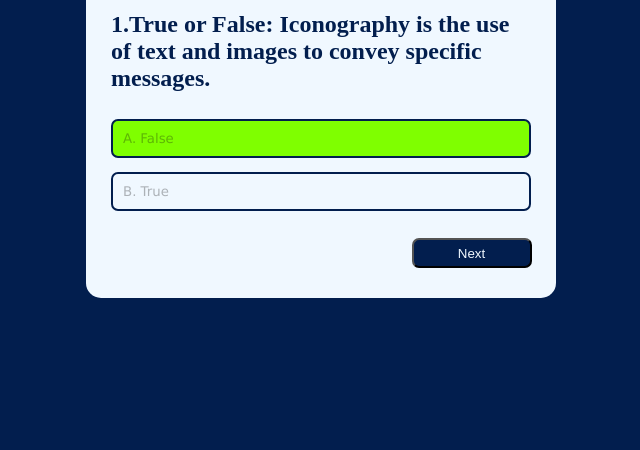
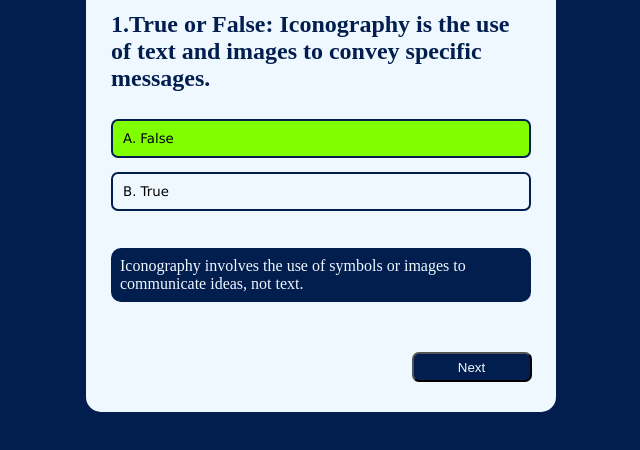
Before and after one commit to rahulambhore21/Quiz-App, a plain HTML site: page index.html in a window 1280 px wide. Both pictures are taken after a click on the button "A. False". Shown: the part 188-638 px from the top of the page, without its empty margins (319-959 px from the left). Drawn offline with Linux system fonts and the light colour scheme.

Commit message:
update explanation

```diff
--- a/index.js
+++ b/index.js
@@ -2,16 +2,18 @@ const questions = [
   {
     question: "True or False: Iconography is the use of text and images to convey specific messages.",
     options: [
-      { text: "A. False", correct: true  },
+      { text: "A. False", correct: true },
       { text: "B. True", correct: false }
-    ]
+    ],
+    explanation: "Iconography involves the use of symbols or images to communicate ideas, not text."
   },
   {
     question: "Repeating design patterns or templates in a presentation is advisable?",
     options: [
       { text: "A. Yes", correct: true },
       { text: "B. No", correct: false }
-    ]
+    ],
+    explanation: "Repeating design patterns or templates helps maintain consistency and cohesion throughout the presentation."
   },
   {
     question: "Basics of presentation includes all except:",
@@ -20,7 +22,8 @@ const questions = [
       { text: "B. Visually pleasing", correct: false },
       { text: "C. Research on the topic", correct: false },
       { text: "D. Blindly reading the presentation", correct: true }
-    ]
+    ],
+    explanation: "Blindly reading the presentation is not a part of good presentation basics, as it reduces engagement."
   },
   {
     question: "Wordy text can be made concise by:",
@@ -29,7 +32,8 @@ const questions = [
       { text: "B. Practicing reading fast", correct: false },
       { text: "C. Using bullet points in necessary slides", correct: true },
       { text: "D. Keeping the text as it is", correct: false }
-    ]
+    ],
+    explanation: "Using bullet points helps condense information and make it easier to digest."
   },
   {
     question: "Which of the following comes under visual design?",
@@ -38,7 +42,8 @@ const questions = [
       { text: "B. Typography", correct: false },
       { text: "C. Layout and color", correct: false },
       { text: "D. All of the above", correct: true }
-    ]
+    ],
+    explanation: "Visual design includes all elements such as images, typography, layout, and color to create an effective design."
   },
   {
     question: "How does typography impact the user experience?",
@@ -47,9 +52,11 @@ const questions = [
       { text: "B. It adds complexity to the text", correct: false },
       { text: "C. It affects readability and tone", correct: true },
       { text: "D. It plays no role at all", correct: false }
-    ]
+    ],
+    explanation: "Typography affects both the readability of the text and the tone it conveys to the audience."
   }
 ];
+
 
   const questionElement = document.getElementById("question");
   const optionBtn = document.getElementById("optionBtn");
@@ -76,6 +83,7 @@ const questions = [
             button.innerHTML = option.text;
             button.classList.add("btn");
             optionBtn.appendChild(button);
+
             // console.log(option.text);
             if(option.correct) {
               button.dataset.correct = option.correct;
@@ -90,9 +98,14 @@ const questions = [
         }
     }
     function selectAnswer(e){
+      const exp = document.createElement("div");
+      exp.innerHTML = questions[currentQuestionIndex].explanation;
+      exp.id = "explanation";
+      optionBtn.appendChild(exp);
       nextBtn.style.display="block";
       const buttonSelected = e.target;
       const isCorrect = buttonSelected.dataset.correct === "true";
+
       if (isCorrect) {
         buttonSelected.classList.add("correct");
         score++;
@@ -115,6 +128,7 @@ const questions = [
       questionElement.innerHTML = `Your Score is ${score} out of ${questions.length}!`;
       nextBtn.innerHTML = "Play Again!";
       nextBtn.style.display = "block";
+
     }
       function handleNextButton(){
         currentQuestionIndex++;
--- a/style.css
+++ b/style.css
@@ -54,6 +54,7 @@ font-family: 'Franklin Gothic Medium', 'Arial Narrow', Arial, sans-serif;
 }
 .btn:disabled{
     cursor: no-drop;
+    color: black;
 }
 #next-btn{
     position: relative;
@@ -73,3 +74,12 @@ font-family: 'Franklin Gothic Medium', 'Arial Narrow', Arial, sans-serif;
 .incorrect{
     background-color: red;
 }
+
+#explanation{
+    margin: 30px 0;
+    width: 100%;
+    background-color:#021E4E;
+    color: aliceblue;
+    border-radius: 10px;
+    padding: 9px;
+}
```
